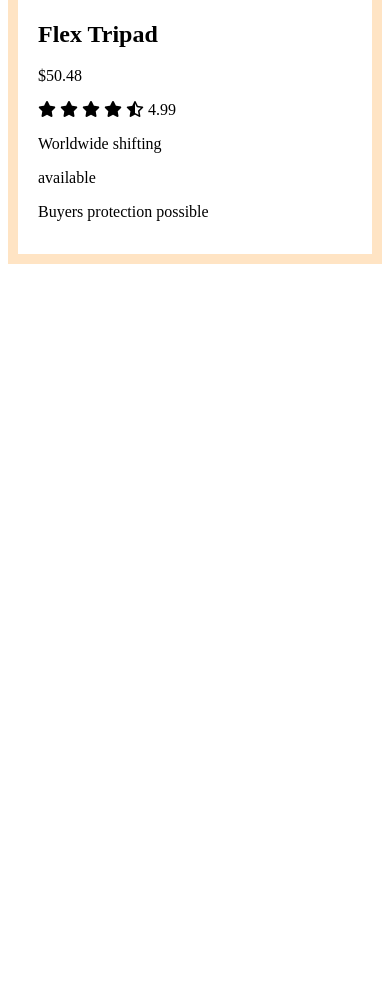
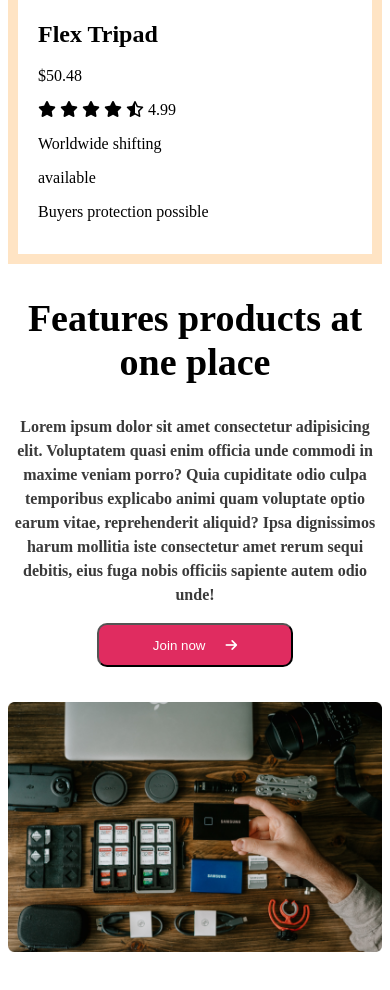
Before and after one commit to Soumick99/influencer-gear-responsive, a plain HTML site: page index.html in a window 390 px wide. Shown: the part 4147-5137 px from the top of the page. Before the commit the page ends 4446 px from the top, so only its background shows below. Drawn offline with Linux system fonts and the light colour scheme.

Commit message:
gear responsive

```diff
--- a/index.html
+++ b/index.html
@@ -148,6 +148,17 @@
                 </div>
             </div>
         </section>
+
+        <section class="product-features">
+            <div class="product-pic">
+                <img src="images/gear.png" alt="">
+            </div>
+            <div class="product-info">
+                <h1 class="product-title">Features products at one place</h1>
+                <p class="product-detail">Lorem ipsum dolor sit amet consectetur adipisicing elit. Voluptatem quasi enim officia unde commodi in maxime veniam porro? Quia cupiditate odio culpa temporibus explicabo animi quam voluptate optio earum vitae, reprehenderit aliquid? Ipsa dignissimos harum mollitia iste consectetur amet rerum sequi debitis, eius fuga nobis officiis sapiente autem odio unde!</p>
+                <button>Join now <i class="fa-solid fa-arrow-right"></i></button>
+            </div>
+        </section>
     </main>
     <footer>
 
--- a/style/style.css
+++ b/style/style.css
@@ -104,7 +104,40 @@ li a {
     text-align: center;
 }
 
+/* ----------------------Gear Section------------------------------- */
+.product-features {
+    margin: 100px 200px;
+    display: flex;
+    align-items: center;
+    justify-content: space-between;
+
+}
+.product-detail {
+    font-weight: 600;
+    font-size: 16px;
+    line-height: 24px;
+    color: #3A3A3A;
+}
+.product-title{
+    font-size: 38px;
+}
+.product-info{
+    width: 610px;
+    margin-top: -50px;
+}
+button {
+    width: 196px;
+    height: 44px;
+    border-radius: 10px;
+    background-color: #E02C60;
+    color: white;
+    display: flex;
+    justify-content: center;
+    align-items: center;
+    column-gap: 20px;
+}
 /* ----------------------MobiLe Device------------------------------- */
+
 @media screen and (max-width:576px) {
 
     header,
@@ -183,6 +216,34 @@ li a {
         width: 300px;
         height: 256px;
     }
+    /* Gear responsive */
+    .product-features {
+        margin: 50px 0px;
+        display: flex;
+        flex-direction: column-reverse;
+        row-gap: 35px;
+    }
+    .product-detail {
+        font-weight: 600;
+        font-size: 16px;
+        line-height: 24px;
+        color: #3A3A3A;
+    }
+    .product-info button{
+        margin: 0 auto;
+
+    }
+    .product-title{
+        font-size: 38px;
+    }
+    .product-info{
+        text-align: center;
+        width: 100%;
+        margin-top: -50px;
+    }
+    .product-pic img{
+        width: 100%;
+    }
 }
 
 /* ----------------------Tablet Device-------------------------------- */
@@ -238,4 +299,18 @@ li a {
         height: 256px;
     }
 
+    /* Gear responsive */
+
+    .product-features {
+        margin: 35px 10px;
+    }
+    .product-title{
+        font-size: 35px;
+    }
+    .product-info{
+        margin-left: 50px;
+        width: 600px;
+        margin-top: -20px;
+    }
+
 }
```
